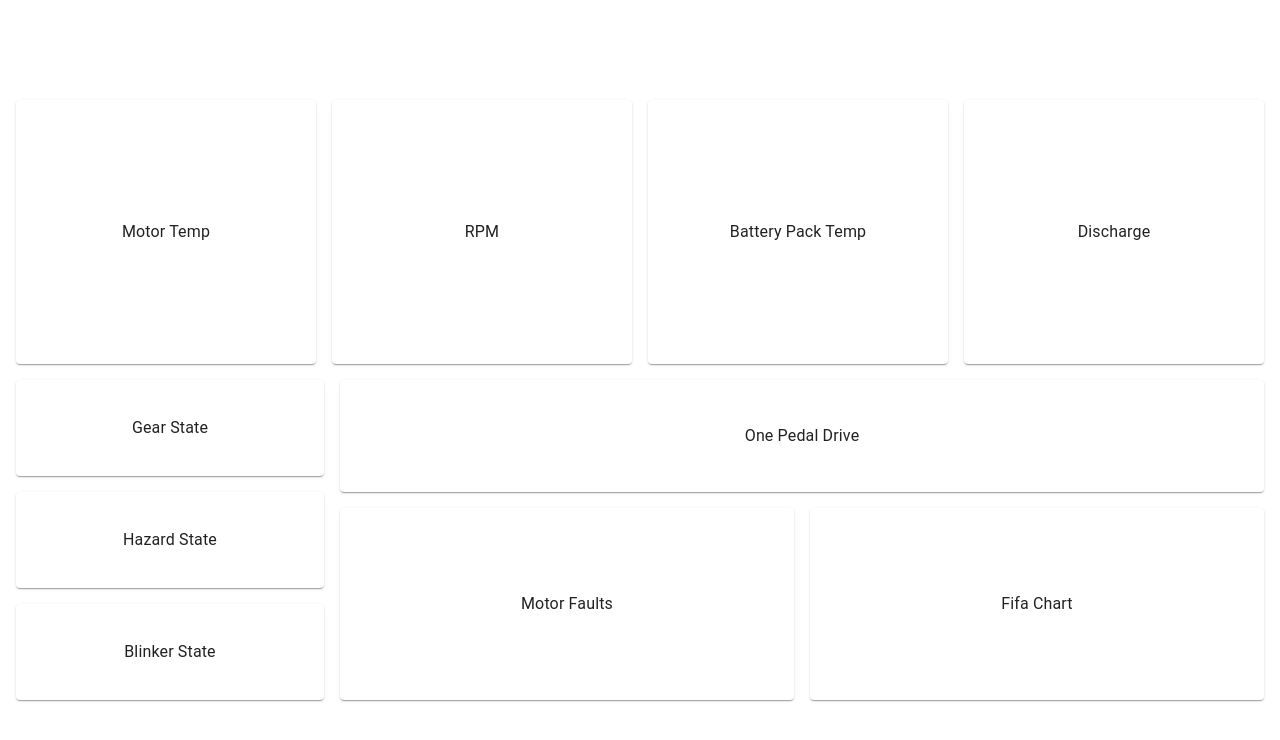
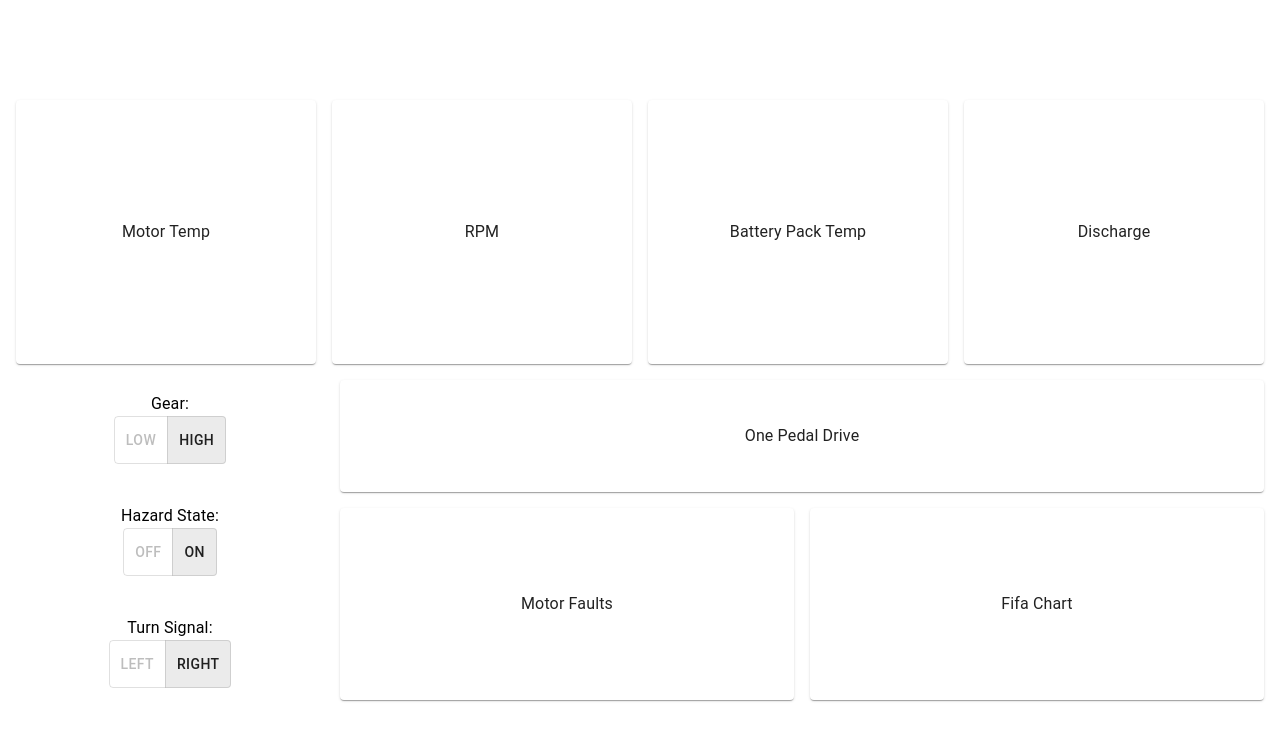
Before and after one commit to solarcaratuva/Telemetry, a React (Create React App) app in the folder frontend/: page / in a window 1280 px wide. Shown: the top 740 px of the page. Built offline with nearby package versions, Linux system fonts and the light colour scheme; no server answers.

Commit message:
Binary Button created, added in interactive page

```diff
--- a/frontend/package.json
+++ b/frontend/package.json
@@ -5,6 +5,7 @@
   "dependencies": {
     "@emotion/react": "^11.10.4",
     "@emotion/styled": "^11.10.4",
+    "@mui/icons-material": "^5.10.9",
     "@mui/material": "^5.10.8",
     "@testing-library/jest-dom": "^5.16.5",
     "@testing-library/react": "^13.4.0",
--- a/frontend/src/App.tsx
+++ b/frontend/src/App.tsx
@@ -5,6 +5,7 @@ import { BrowserRouter, Route, Routes } from "react-router-dom";
 import InteractivePage from "./pages/InteractivePage";
 import MonitorOnePage from "./pages/MonitorOnePage";
 import MonitorTwoPage from "./pages/MonitorTwoPage";
+import { ThemeProvider } from "@emotion/react";
 
 function App() {
   return (
@@ -16,6 +17,7 @@ function App() {
           overflow: "hidden",
         }}
       >
+        <ThemeProvider theme={{}}>
           <BrowserRouter>
             <Routes>
               <Route path="/" element={<InteractivePage />} />
@@ -23,6 +25,7 @@ function App() {
               <Route path="monitor_two" element={<MonitorTwoPage />} />
             </Routes>
           </BrowserRouter>
+        </ThemeProvider>
       </div>
     </div>
   );
--- /dev/null
+++ b/frontend/src/components/ToggleButtons.tsx
@@ -0,0 +1,35 @@
+import * as React from "react";
+import ToggleButton from "@mui/material/ToggleButton";
+import ToggleButtonGroup from "@mui/material/ToggleButtonGroup";
+import { Box } from "@mui/material";
+import Typography from "@mui/material/Typography";
+
+interface Props {
+  state?: string;
+  left: string;
+  right: string;
+  label: string;
+}
+
+const ToggleButtons: React.FC<Props> = ({ state, left, right, label }) => {
+  return (
+    <Box>
+      <Typography> {label} </Typography>
+      <ToggleButtonGroup
+        value={state}
+        exclusive
+        disabled
+        aria-label="text alignment"
+      >
+        <ToggleButton value="false" aria-label="left aligned">
+          {left}
+        </ToggleButton>
+        <ToggleButton value="true" aria-label="centered">
+          {right}
+        </ToggleButton>
+      </ToggleButtonGroup>
+    </Box>
+  );
+};
+
+export default ToggleButtons;
--- a/frontend/src/pages/InteractivePage.tsx
+++ b/frontend/src/pages/InteractivePage.tsx
@@ -3,6 +3,7 @@ import { useEffect, useState } from "react";
 
 import LineChart from "../components/LineChart";
 import { io } from "socket.io-client";
+import ToggleButtons from "../components/ToggleButtons";
 
 const socket = io("http://localhost:5050");
 
@@ -130,39 +131,24 @@ const InteractivePage = () => {
                 flex: "1 0 0",
               }}
             >
-              {/* Replace this paper component with gear state */}
-              <Paper
-                sx={{
-                  flex: "1 0 0",
-                  display: "flex",
-                  alignItems: "center",
-                  justifyContent: "center",
-                }}
-              >
-                <Typography>Gear State</Typography>
-              </Paper>
-              {/* Replace this paper component with hazard state */}
-              <Paper
-                sx={{
-                  flex: "1 0 0",
-                  display: "flex",
-                  alignItems: "center",
-                  justifyContent: "center",
-                }}
-              >
-                <Typography>Hazard State</Typography>
-              </Paper>
-              {/* Replace this paper component with blinker state */}
-              <Paper
-                sx={{
-                  flex: "1 0 0",
-                  display: "flex",
-                  alignItems: "center",
-                  justifyContent: "center",
-                }}
-              >
-                <Typography>Blinker State</Typography>
-              </Paper>
+              <ToggleButtons
+                state={"true"}
+                left={"Low"}
+                right={"High"}
+                label={"Gear:"}
+              />
+              <ToggleButtons
+                state={"true"}
+                left={"Off"}
+                right={"On"}
+                label={"Hazard State:"}
+              />
+              <ToggleButtons
+                state={"true"}
+                left={"Left"}
+                right={"Right"}
+                label={"Turn Signal:"}
+              />
             </Box>
             <Box
               sx={{
```
Also changed, not shown: 1 other file (tests, documents, lock files or other folders). Lines whose indentation alone changed are shown as unchanged.
